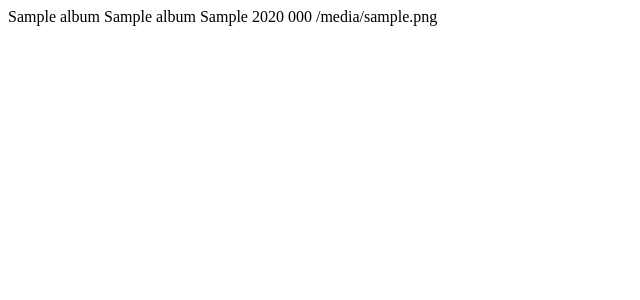
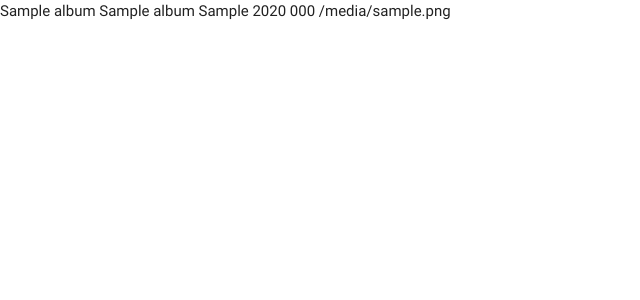
Before and after one commit to muemamus/alzami, a Flask app: page / in a window 1280 px wide. Shown: the top 300 px of the page, without its empty margins (0-640 px from the left). Run offline with Flask 2, Linux system fonts and the light colour scheme; a database or web service that is not in the repository returns one stand-in record (values such as "Sample title"); some libraries are stand-ins or nearby versions.

Commit message:
Material css setup

```diff
--- a/templates/base.html
+++ b/templates/base.html
@@ -3,11 +3,18 @@
 <head>
     <meta charset="UTF-8">
     <meta name="viewport" content="width=device-width, initial-scale=1.0">
+    <link href="https://fonts.googleapis.com/icon?family=Material+Icons" rel="stylesheet">
+    <link rel="stylesheet"  href="https://cdnjs.cloudflare.com/ajax/libs/materialize/0.100.2/css/materialize.min.css">
     <title>Albums Manager</title>
 </head>
 <body>
+
      {% block content %}
 
         {% endblock %}
+
+    <script src="https://cdnjs.cloudflare.com/ajax/libs/jquery/3.2.1/jquery.min.js"></script>
+    <script src="https://cdnjs.cloudflare.com/ajax/libs/materialize/0.100.2/js/materialize.min.js"></script>
+
 </body>
 </html>
```
